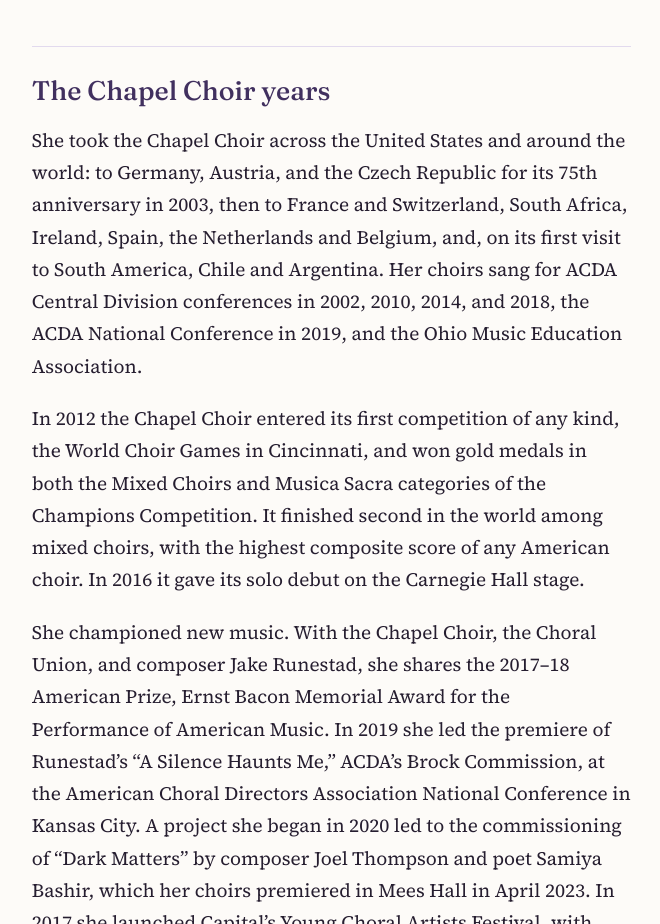
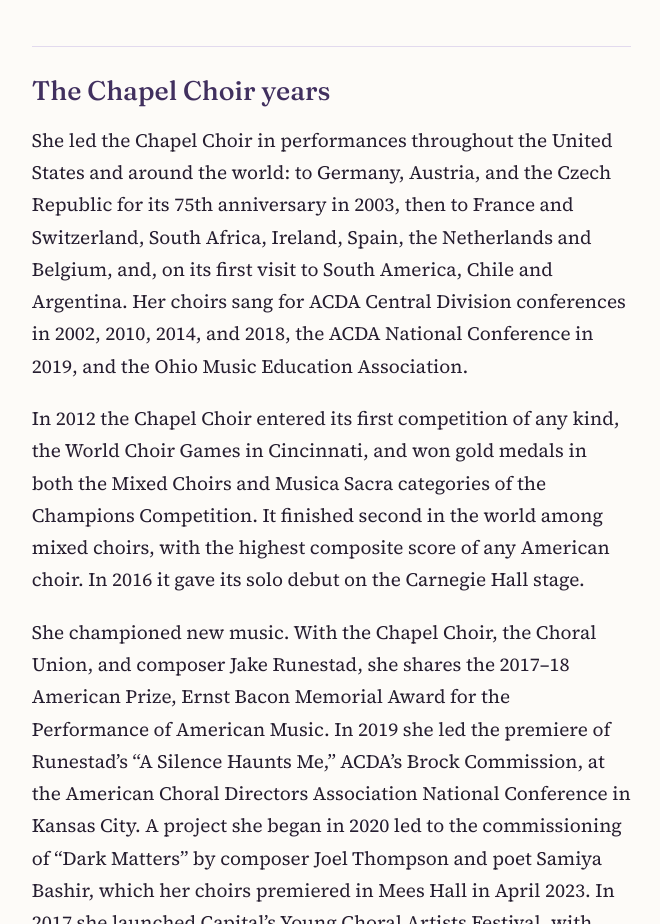
Before and after one commit to vikram-bodas/lyndahasseler.com, a plain HTML site: page docs/index.html in a window 1280 px wide. Shown: the part 5140-6064 px from the top of the page, without its empty margins (561-1221 px from the left). Drawn offline with nearby package versions, Linux system fonts and the light colour scheme.

Commit message:
Website editor: I changed the opening of that sentence in the Chapel Choir years section so it now reads “She led the Chapel Choir in pe

```diff
--- a/docs/index.html
+++ b/docs/index.html
@@ -199,7 +199,7 @@
                     <p>At Capital she directed the Chapel Choir, founded by Ellis E. Snyder in 1928, along with the Choral Union and the a cappella ensemble Philomel, and taught undergraduate and graduate conducting at Capital and at Trinity Lutheran Seminary. As director and producer of the university’s beloved Christmas Festival, she filled Mees Hall to capacity every December.</p>
 
                     <h3 class="sub">The Chapel Choir years</h3>
-                    <p>She took the Chapel Choir across the United States and around the world: to Germany, Austria, and the Czech Republic for its 75th anniversary in 2003, then to France and Switzerland, South Africa, Ireland, Spain, the Netherlands and Belgium, and, on its first visit to South America, Chile and Argentina. Her choirs sang for ACDA Central Division conferences in 2002, 2010, 2014, and 2018, the ACDA National Conference in 2019, and the Ohio Music Education Association.</p>
+                    <p>She led the Chapel Choir in performances throughout the United States and around the world: to Germany, Austria, and the Czech Republic for its 75th anniversary in 2003, then to France and Switzerland, South Africa, Ireland, Spain, the Netherlands and Belgium, and, on its first visit to South America, Chile and Argentina. Her choirs sang for ACDA Central Division conferences in 2002, 2010, 2014, and 2018, the ACDA National Conference in 2019, and the Ohio Music Education Association.</p>
                     <p>In 2012 the Chapel Choir entered its first competition of any kind, the World Choir Games in Cincinnati, and won gold medals in both the Mixed Choirs and Musica Sacra categories of the Champions Competition. It finished second in the world among mixed choirs, with the highest composite score of any American choir. In 2016 it gave its solo debut on the Carnegie Hall stage.</p>
                     <p>She championed new music. With the Chapel Choir, the Choral Union, and composer Jake Runestad, she shares the 2017–18 American Prize, Ernst Bacon Memorial Award for the Performance of American Music. In 2019 she led the premiere of Runestad’s “<cite>A Silence Haunts Me</cite>,” ACDA’s Brock Commission, at the American Choral Directors Association National Conference in Kansas City. A project she began in 2020 led to the commissioning of “<cite>Dark Matters</cite>” by composer Joel Thompson and poet Samiya Bashir, which her choirs premiered in Mees Hall in April 2023. In 2017 she launched Capital’s Young Choral Artists Festival, with Runestad as its first composer-in-residence.</p>
                     <p>Her programming drew on classic and contemporary a cappella literature, sacred and secular, chosen from a global perspective. Her choirs became known for diverse repertoire, thoughtful staging, and a range of tone colors suited to each style, and her narrative, theme-based concerts were built to tell a story. Her final season closed with “<cite>Buscar y Cantar</cite>,” a farewell tour to Chile and Argentina in June 2026.</p>
```
